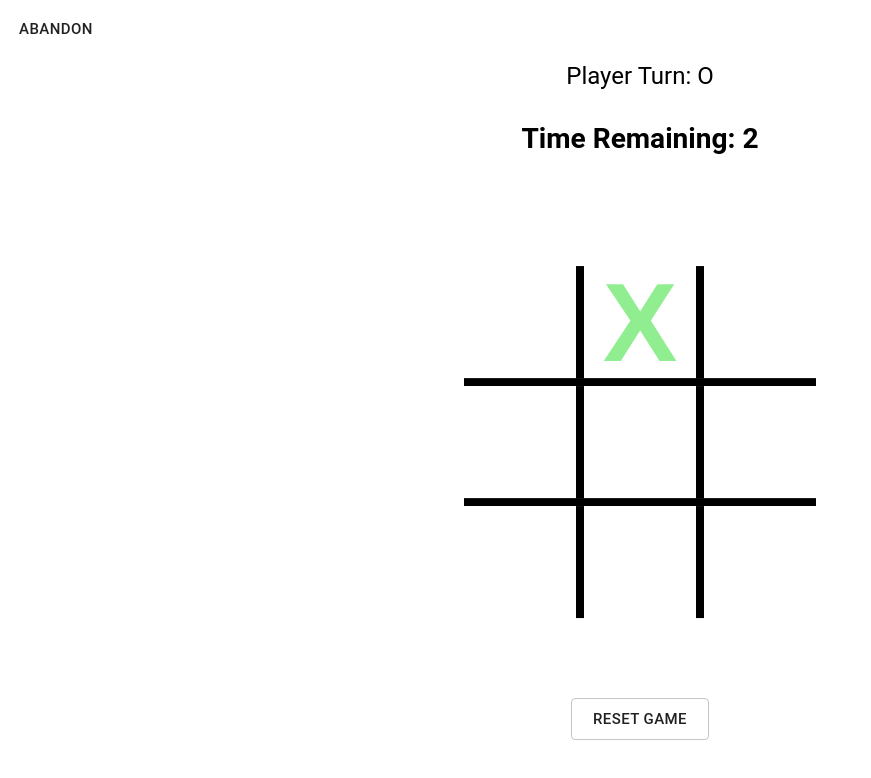
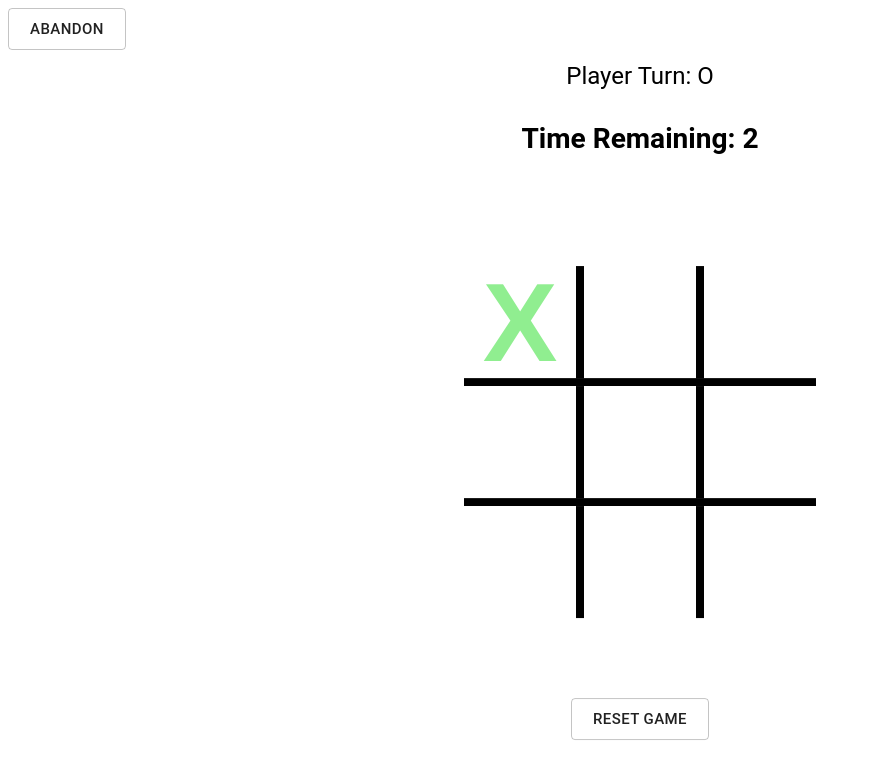
Before and after one commit to msalman-abid/TicTacToe_Online, a React (Create React App) app in the folder react-app/: page /game in a window 1280 px wide. Shown: the top 778 px of the page, without its empty margins (0-871 px from the left). Built offline with nearby package versions, Linux system fonts and the light colour scheme; no server answers.

Commit message:
Fixed random selection (game mode)

```diff
--- a/react-app/src/GameOffline.js
+++ b/react-app/src/GameOffline.js
@@ -117,12 +117,13 @@ class Board extends React.Component {
       let squares = this.state.squares.slice();
       let val = this.state.xIsNext ? 'X' : 'O';
 
-      let i = Math.abs(Math.floor(Math.random() * (0 - 9) + 0));
-      console.log(i);
-      // while(squares[i] != null){
-      //   console.log(i);
-      //   i = Math.abs(Math.floor(Math.random() * (0 - 9) + 0));
-      // }
+      let free = Array();
+      for (let index = 0; index < squares.length; index++) {
+        if(squares[index] == null){
+          free.push(index);
+        }
+      }
+      let i = free[Math.floor(Math.random() * free.length)];
       squares[i] = val;
       this.setState({
         squares: squares,
@@ -306,7 +307,7 @@ componentWillMount() {
               >
               <Board setWinner={this.boardSetWinner} mode={this.props.mode}/>
             </Container>
-              <Button size='large' href="/">Abandon</Button>
+              <Button variant='outlined' size='large' href="/">Abandon</Button>
 
         </Box>
       </>
```
